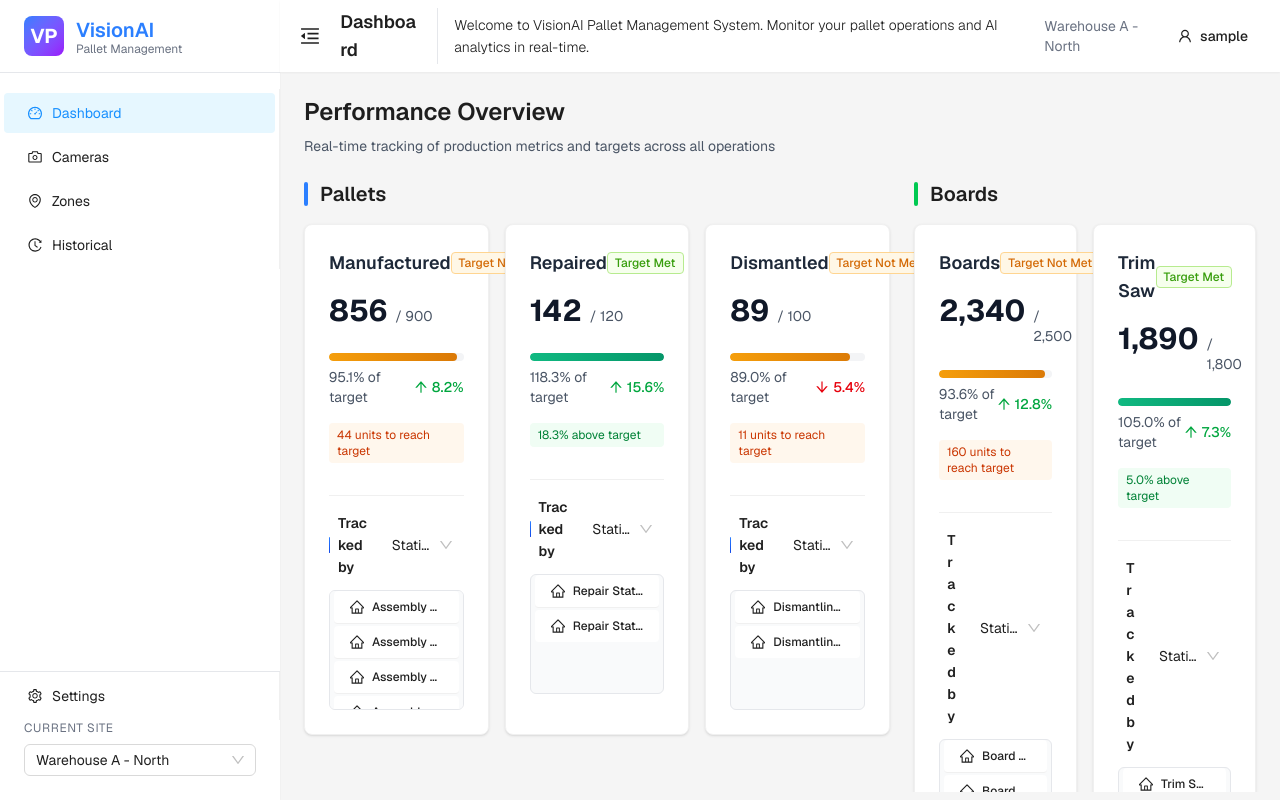
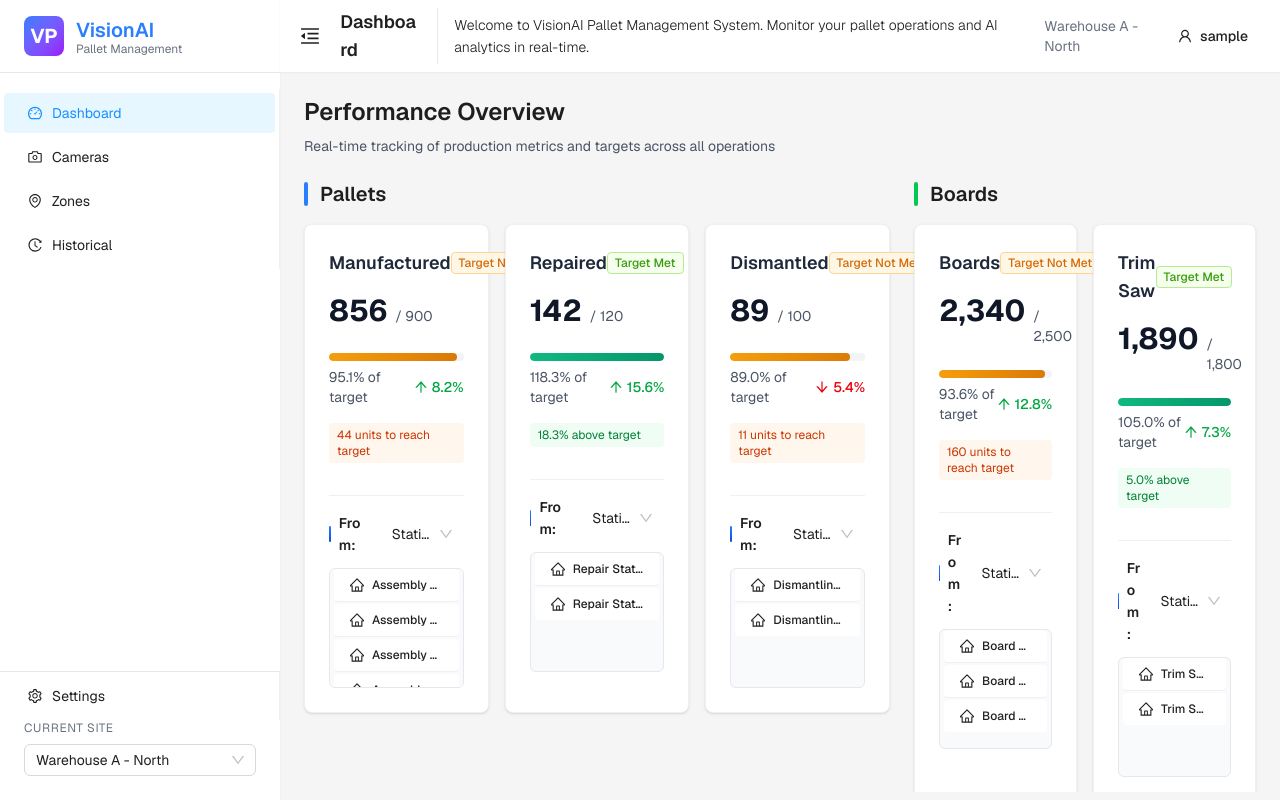
Before and after one commit to samareshatvisionify/pallet_management_ui, a Next.js app: page / in a window 1280 px wide. Built offline with nearby package versions, Linux system fonts and the light colour scheme; sample sign-in values are in the browser's storage.

Commit message:
add: deploy safe

```diff
--- a/src/components/Dashboard/TrackingDetails.tsx
+++ b/src/components/Dashboard/TrackingDetails.tsx
@@ -63,7 +63,7 @@ const TrackingDetails: React.FC<TrackingDetailsProps> = ({
         <div className="flex items-center gap-2">
           <span className="w-0.5 h-4 bg-gradient-to-b from-blue-500 to-blue-700 rounded-sm"></span>
           <Text className="text-sm font-semibold text-gray-700 m-0">
-            Tracked by
+            From:
           </Text>
         </div>
         <Select
```
